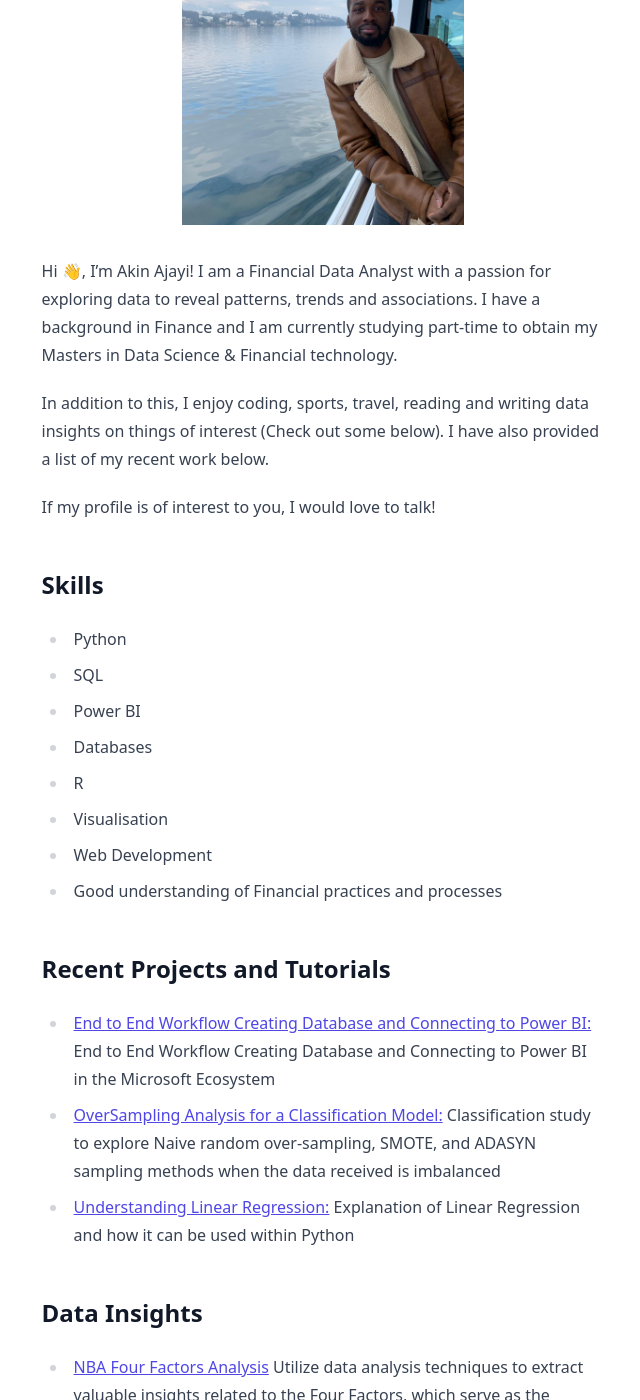
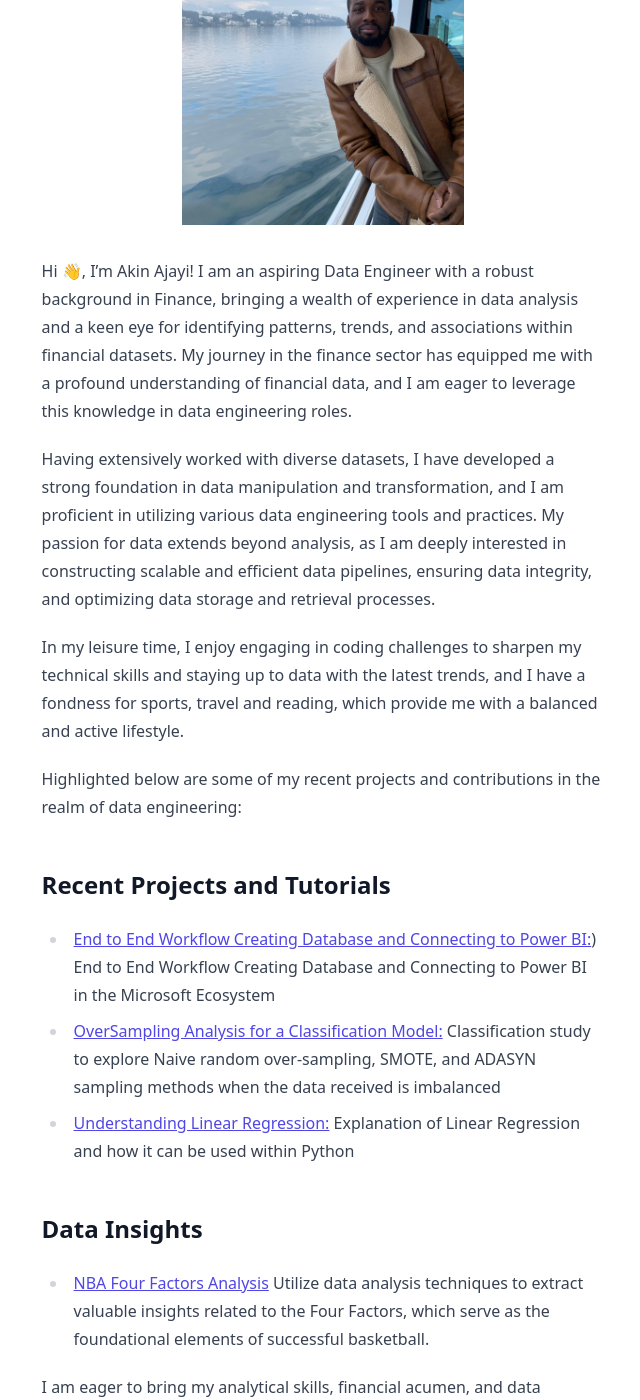
Before and after one commit to Akiwacky/akiwacky.github.io, a Jekyll site: the page built from about.md, in a window 1280 px wide and 1400 px high, scrolled down 338 px. Shown: the whole window, without its empty margins (317-957 px from the left). Built offline with Jekyll 4.4.1, drawn with Linux system fonts in a browser that asks for light colours; nearby versions of some CDN libraries; some web fonts are replaced; some of the changed text lies outside the part shown.

Commit message:
Update about.md

```diff
--- a/about.md
+++ b/about.md
@@ -6,11 +6,29 @@ permalink: about
 
 <img class="mx-auto w-1/2" src="{{site.baseurl}}/assets/img/me.JPG">
 
-Hi 👋, I’m Akin Ajayi! I am a Financial Data Analyst with a passion for exploring data to reveal patterns, trends and associations. I have a background in Finance and I am currently studying part-time to obtain my Masters in Data Science & Financial technology.
+Hi 👋, I’m Akin Ajayi! I am an aspiring Data Engineer with a robust background in Finance, bringing a wealth of experience in data analysis and a keen eye for identifying patterns, trends, and associations within financial datasets. My journey in the finance sector has equipped me with a profound understanding of financial data, and I am eager to leverage this knowledge in data engineering roles.
 
-In addition to this, I enjoy coding, sports, travel, reading and writing data insights on things of interest (Check out some below). I have also provided a list of my recent work below.
+Having extensively worked with diverse datasets, I have developed a strong foundation in data manipulation and transformation, and I am proficient in utilizing various data engineering tools and practices. My passion for data extends beyond analysis, as I am deeply interested in constructing scalable and efficient data pipelines, ensuring data integrity, and optimizing data storage and retrieval processes.
 
-If my profile is of interest to you, I would love to talk!
+In my leisure time, I enjoy engaging in coding challenges to sharpen my technical skills and staying up to data with the latest trends, and I have a fondness for sports, travel and reading, which provide me with a balanced and active lifestyle.
+
+Highlighted below are some of my recent projects and contributions in the realm of data engineering:
+
+## Recent Projects and Tutorials
+
+- [End to End Workflow Creating Database and Connecting to Power BI:](https://akinajayi.me/DB-to-BI-Workflow))
+  End to End Workflow Creating Database and Connecting to Power BI in the Microsoft Ecosystem
+- [OverSampling Analysis for a Classification Model:](https://github.com/Akiwacky/OverSampling-Analysis-for-Classification)
+  Classification study to explore Naive random over-sampling, SMOTE, and ADASYN sampling methods when the data received is imbalanced
+- [Understanding Linear Regression:](https://medium.com/@wiajayi/understanding-linear-regression-3a977addcc1b)
+  Explanation of Linear Regression and how it can be used within Python
+
+## Data Insights
+
+- [NBA Four Factors Analysis](https://akinajayi.me/NBA_Four_Factors/)
+  Utilize data analysis techniques to extract valuable insights related to the Four Factors, which serve as the foundational elements of successful basketball.
+
+I am eager to bring my analytical skills, financial acumen, and data engineering capabilities to a challenging and innovative environment. If my profile aligns with your needs, I would be thrilled to discuss how I can contribute to your team.
 
 ## Skills
 
@@ -22,17 +40,3 @@ If my profile is of interest to you, I would love to talk!
 - Visualisation
 - Web Development
 - Good understanding of Financial practices and processes
-
-## Recent Projects and Tutorials
-
-- [End to End Workflow Creating Database and Connecting to Power BI:](https://github.com/Akiwacky/DB-to-BI-Workflow)
-  End to End Workflow Creating Database and Connecting to Power BI in the Microsoft Ecosystem
-- [OverSampling Analysis for a Classification Model:](https://github.com/Akiwacky/OverSampling-Analysis-for-Classification)
-  Classification study to explore Naive random over-sampling, SMOTE, and ADASYN sampling methods when the data received is imbalanced
-- [Understanding Linear Regression:](https://medium.com/@wiajayi/understanding-linear-regression-3a977addcc1b)
-  Explanation of Linear Regression and how it can be used within Python
-
-## Data Insights
-
-- [NBA Four Factors Analysis](https://akinajayi.me/NBA_Four_Factors/)
-  Utilize data analysis techniques to extract valuable insights related to the Four Factors, which serve as the foundational elements of successful basketball.
```
